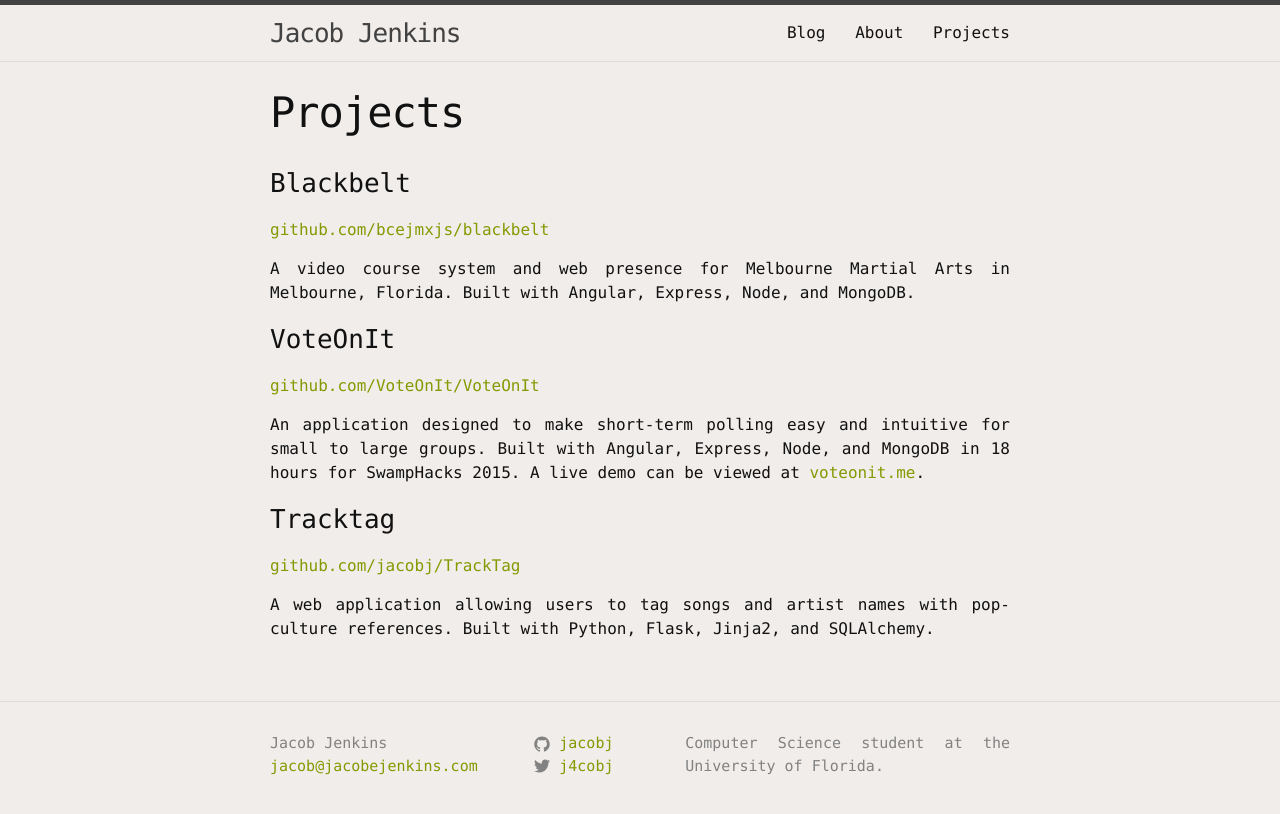
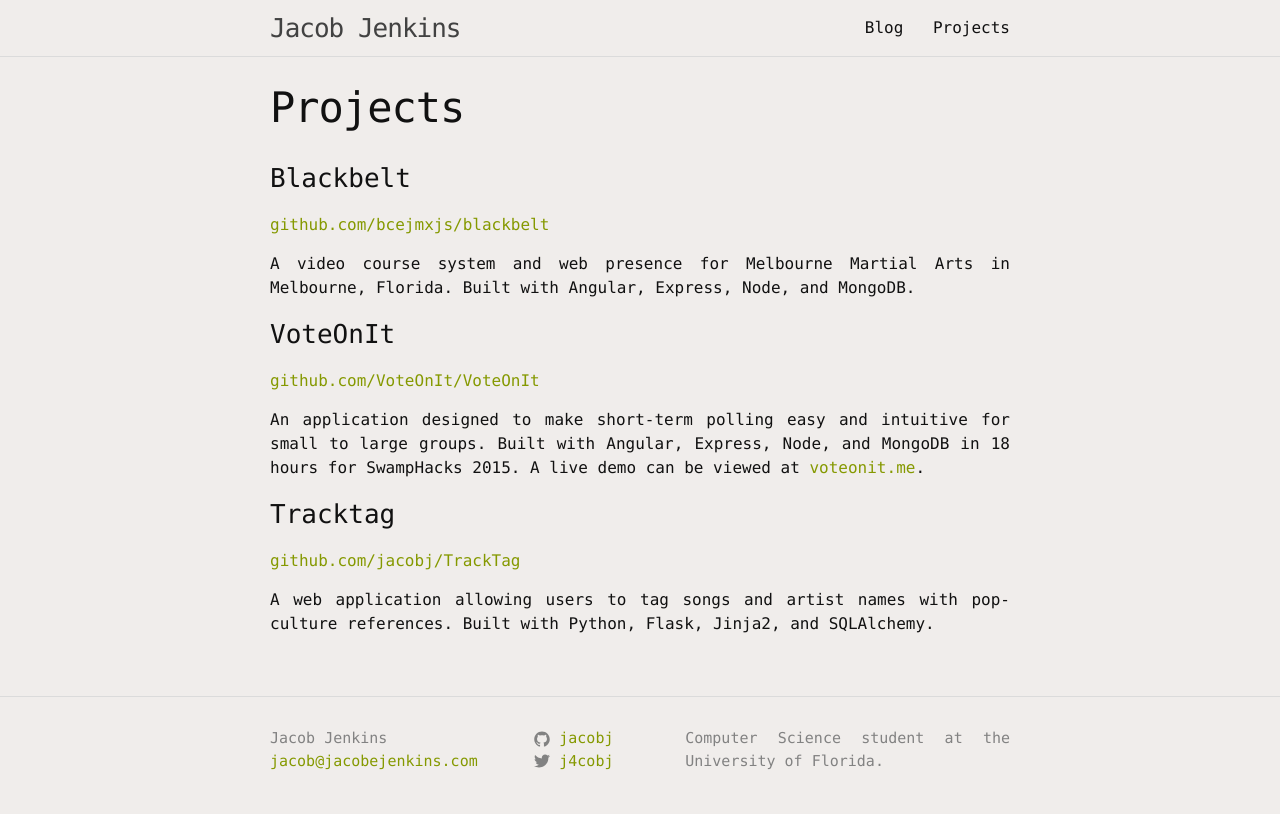
Before and after one commit to jacobj/jacobj.github.io, a Jekyll site: the page built from projects.md, in a window 1280 px wide. Shown: the top 814 px of the page. Built offline with Jekyll 4.4.1, drawn with Linux system fonts in a browser that asks for light colours.

Commit message:
Remove top border

```diff
--- a/_sass/_layout.scss
+++ b/_sass/_layout.scss
@@ -2,7 +2,7 @@
  * Site header
  */
 .site-header {
-    border-top: 5px solid $grey-color-dark;
+    // border-top: 5px solid $grey-color-dark;
     border-bottom: 1px solid $grey-color-light;
     min-height: 56px;
 
```
Also changed, not shown: index.md (+2 -2 lines).
